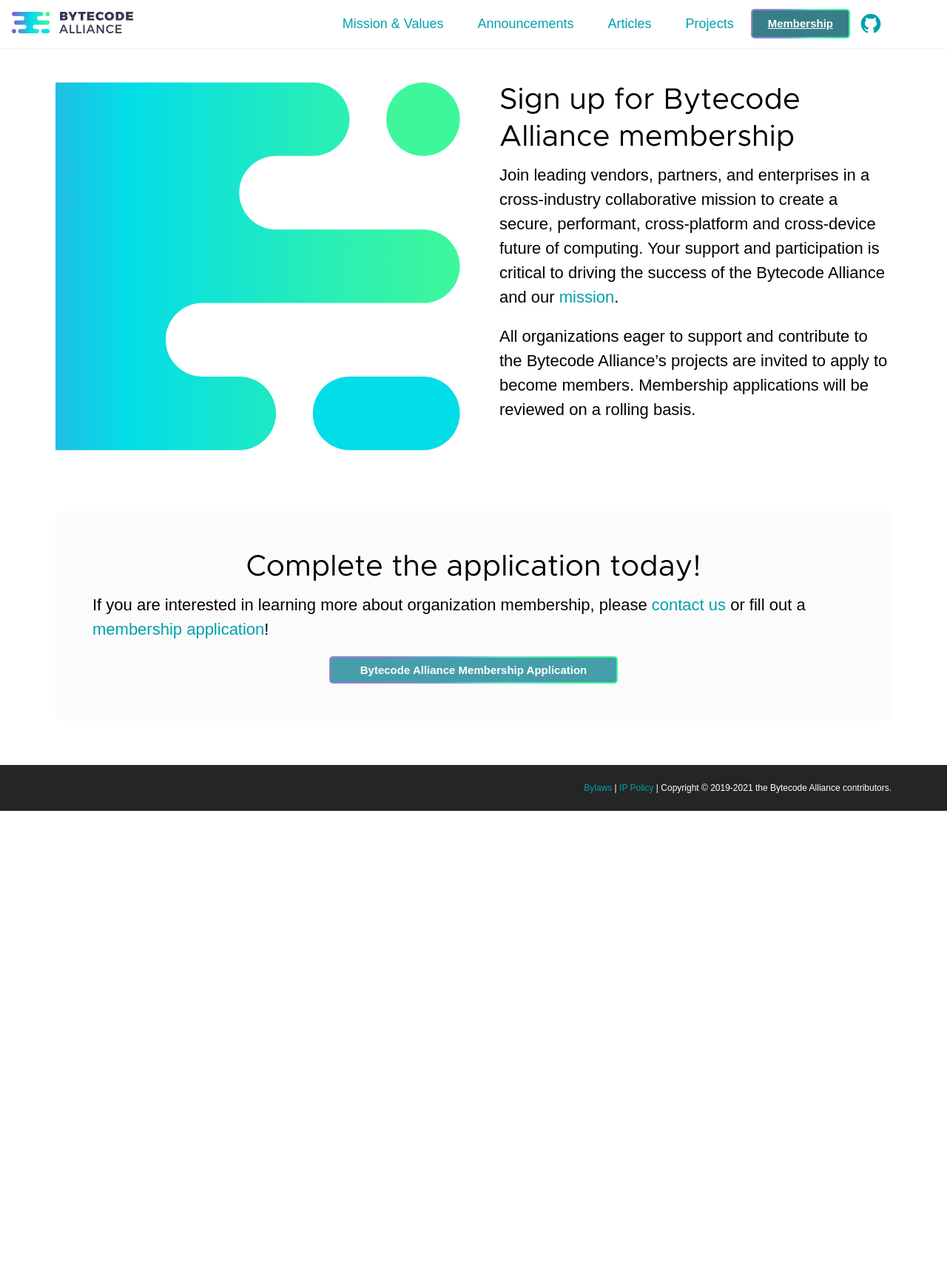
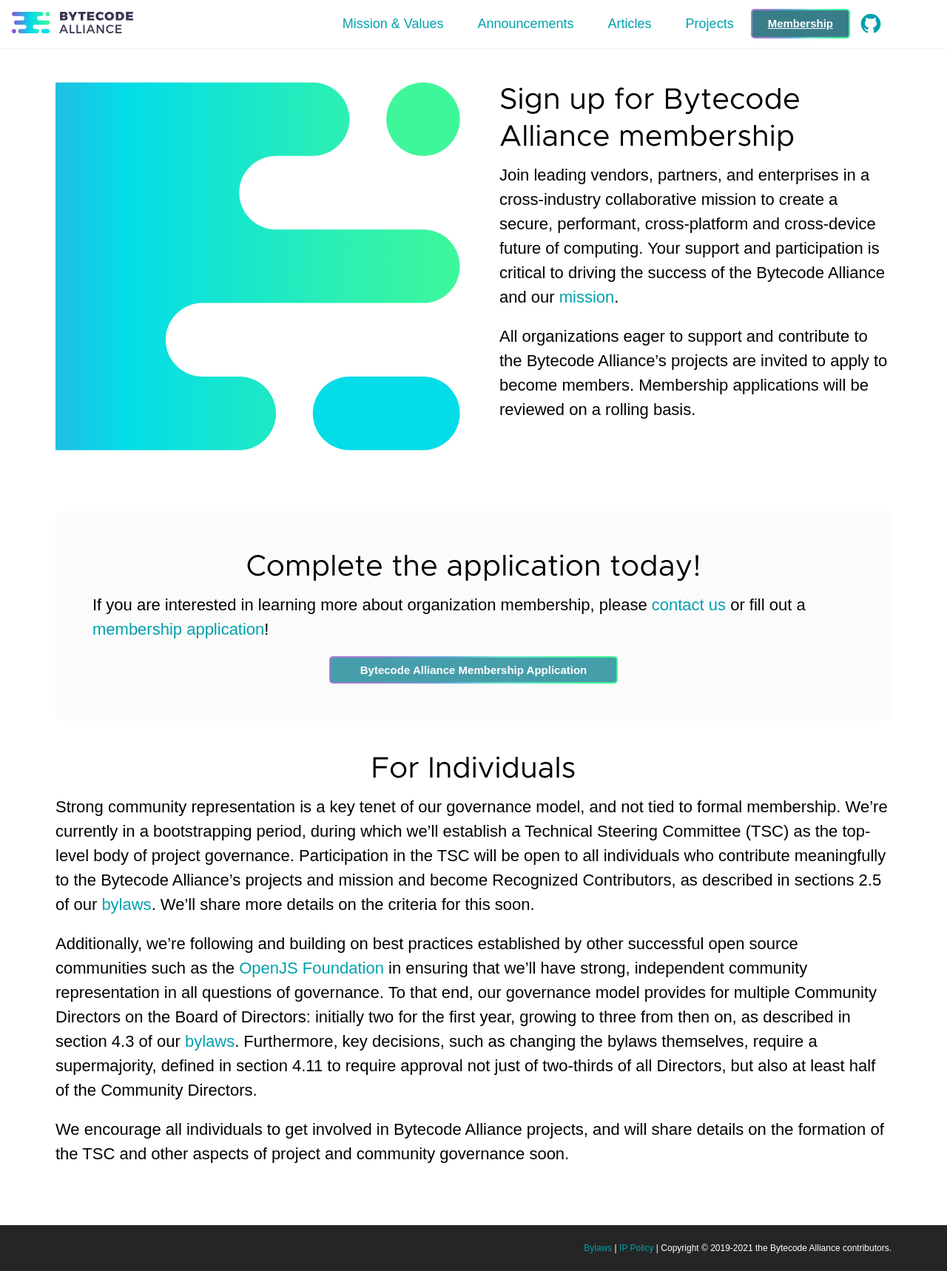
Before and after one commit to bytecodealliance/bytecodealliance.org, a Jekyll site: the page built from membership.md, in a window 1280 px wide. Shown: the whole page at 74% size. Built offline with Jekyll 4.4.1, drawn with Linux system fonts in a browser that asks for light colours.

Commit message:
Add explanation of community governance to membership page

```diff
--- a/membership.md
+++ b/membership.md
@@ -31,6 +31,18 @@
 
 </div>
 
+<div markdown=1>
+
+## For Individuals
+
+Strong community representation is a key tenet of our governance model, and not tied to formal membership. We're currently in a bootstrapping period, during which we'll establish a Technical Steering Committee (TSC) as the top-level body of project governance. Participation in the TSC will be open to all individuals who contribute meaningfully to the Bytecode Alliance's projects and mission and become Recognized Contributors, as described in sections 2.5 of our [bylaws]({{ site.baseurl }}/assets/bylaws.pdf). We'll share more details on the criteria for this soon.
+
+Additionally, we're following and building on best practices established by other successful open source communities such as the [OpenJS Foundation](https://openjsf.org/) in ensuring that we'll have strong, independent community representation in all questions of governance. To that end, our governance model provides for multiple Community Directors on the Board of Directors: initially two for the first year, growing to three from then on, as described in section 4.3 of our [bylaws]({{ site.baseurl }}/assets/bylaws.pdf). Furthermore, key decisions, such as changing the bylaws themselves, require a supermajority, defined in section 4.11 to require approval not just of two-thirds of all Directors, but also at least half of the Community Directors.
+
+We encourage all individuals to get involved in Bytecode Alliance projects, and will share details on the formation of the TSC and other aspects of project and community governance soon.
+
+</div>
+
 </div>
 </div>
 </section>
```
